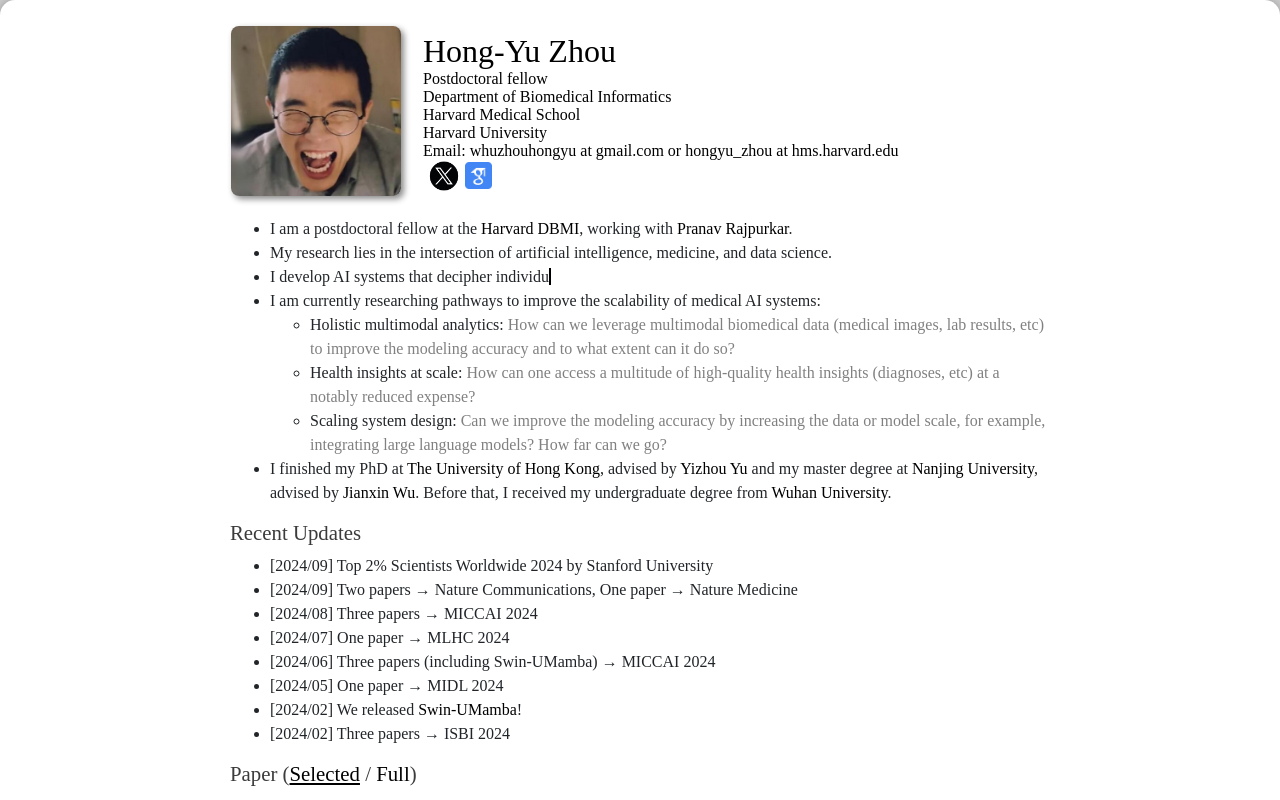
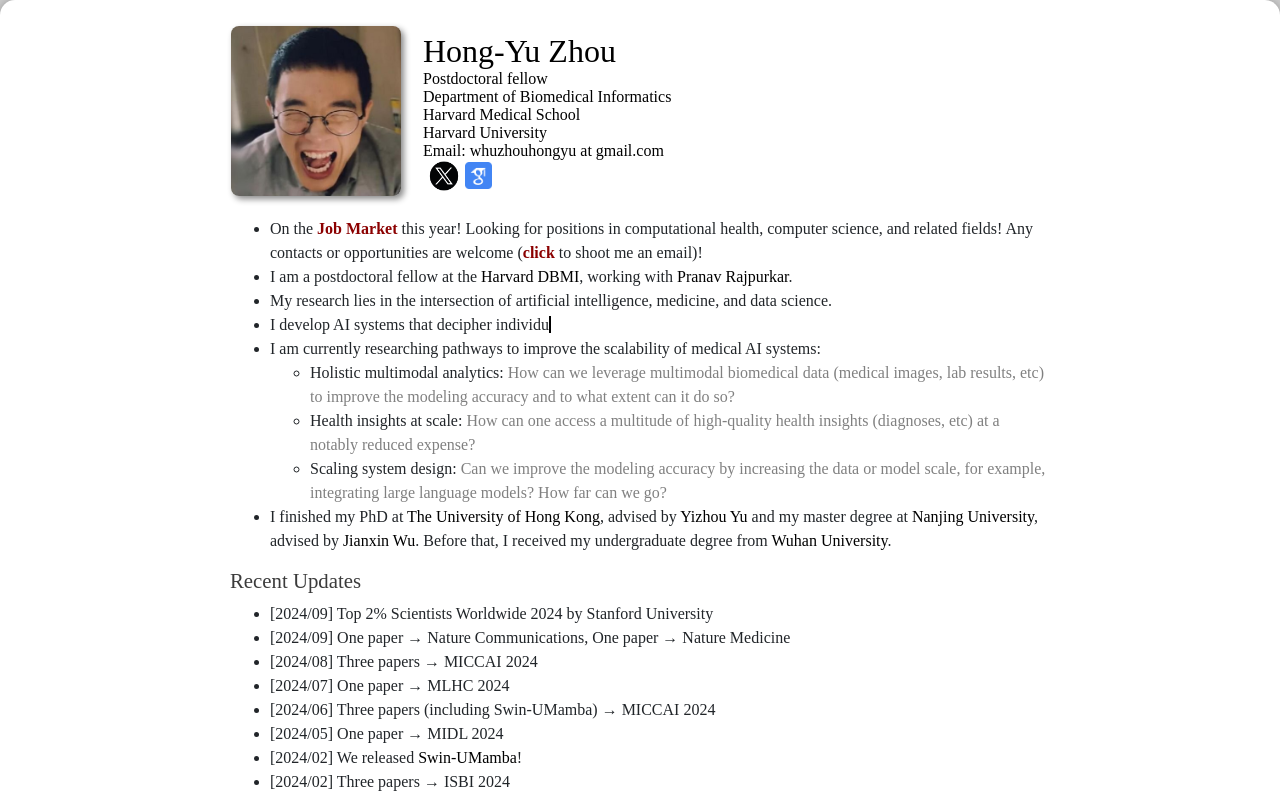
Before and after one commit to funnyzhou/funnyzhou.github.io, a plain HTML site: page index.html in a window 1280 px wide. Shown: the top 800 px of the page. Drawn offline with Linux system fonts and the light colour scheme.

Commit message:
Update index.html

```diff
--- a/index.html
+++ b/index.html
@@ -254,7 +254,7 @@
         <font color="black">Department of Biomedical Informatics</font><br>
         <font color="black">Harvard Medical School</font><br>
         <font color="black">Harvard University<font><br>
-        <font color="black">Email:</font><a href="mailto:whuzhouhongyu@gmail.com"> <font>whuzhouhongyu at gmail.com </font></a>  or </font><a href="mailto:hongyu_zhou@hms.harvard.edu"> <font>hongyu_zhou at hms.harvard.edu </font></a> <br>
+        <font color="black">Email:</font><a href="mailto:whuzhouhongyu@gmail.com"> <font>whuzhouhongyu at gmail.com </font></a><br>
         <a href="https://twitter.com/HongYuZhou14" alt="twitter"><img width="42" src="twitter.png"></img></a><a href="https://scholar.google.com/citations?hl=zh-CN&user=aJnvh8gAAAAJ&view_op=list_works&sortby=pubdate" alt="gscholar"><img width="27" src="gscholar.png"></img></a><br>
 	</div><br>
         <!-- <div id="hku_logo"> -->
@@ -266,7 +266,7 @@
 
 	<!-- <h2>Bio</h2> -->
     <ul>
-        <!-- <li> On the <strong style="color: #8B0000;">Job Market</strong> this year! Looking for positions in computational health, computer science, and related fields! Any contacts or opportunities are welcome (<a href="mailto:hongyu_zhou@hms.harvard.edu"><strong style="color: #8B0000;">click</strong></a> to shoot me an email)!</li> -->
+        <li> On the <strong style="color: #8B0000;">Job Market</strong> this year! Looking for positions in computational health, computer science, and related fields! Any contacts or opportunities are welcome (<a href="mailto:hongyu_zhou@hms.harvard.edu"><strong style="color: #8B0000;">click</strong></a> to shoot me an email)!</li>
         <li> I am a postdoctoral fellow at the <a href="https://dbmi.hms.harvard.edu/">Harvard DBMI</a>, working with <a href="https://pranavrajpurkar.com/">Pranav Rajpurkar</a>.</li>
 		<li> My research lies in the intersection of artificial intelligence, medicine, and data science.
         <li> I develop <span id="autoTyping"></span></li>
@@ -283,7 +283,7 @@
     <ul>
         <!-- <img alt="New!" width="50" src="R.gif"> -->
       <li>[2024/09] Top 2% Scientists Worldwide 2024 by Stanford University </li>
-      <li>[2024/09] Two papers &rarr; Nature Communications, One paper &rarr; Nature Medicine </li>
+      <li>[2024/09] One paper &rarr; Nature Communications, One paper &rarr; Nature Medicine </li>
       <li>[2024/08] Three papers &rarr; MICCAI 2024 </li>
       <li>[2024/07] One paper &rarr; MLHC 2024 </li>
       <li>[2024/06] Three papers (including Swin-UMamba) &rarr; MICCAI 2024 </li>
```
